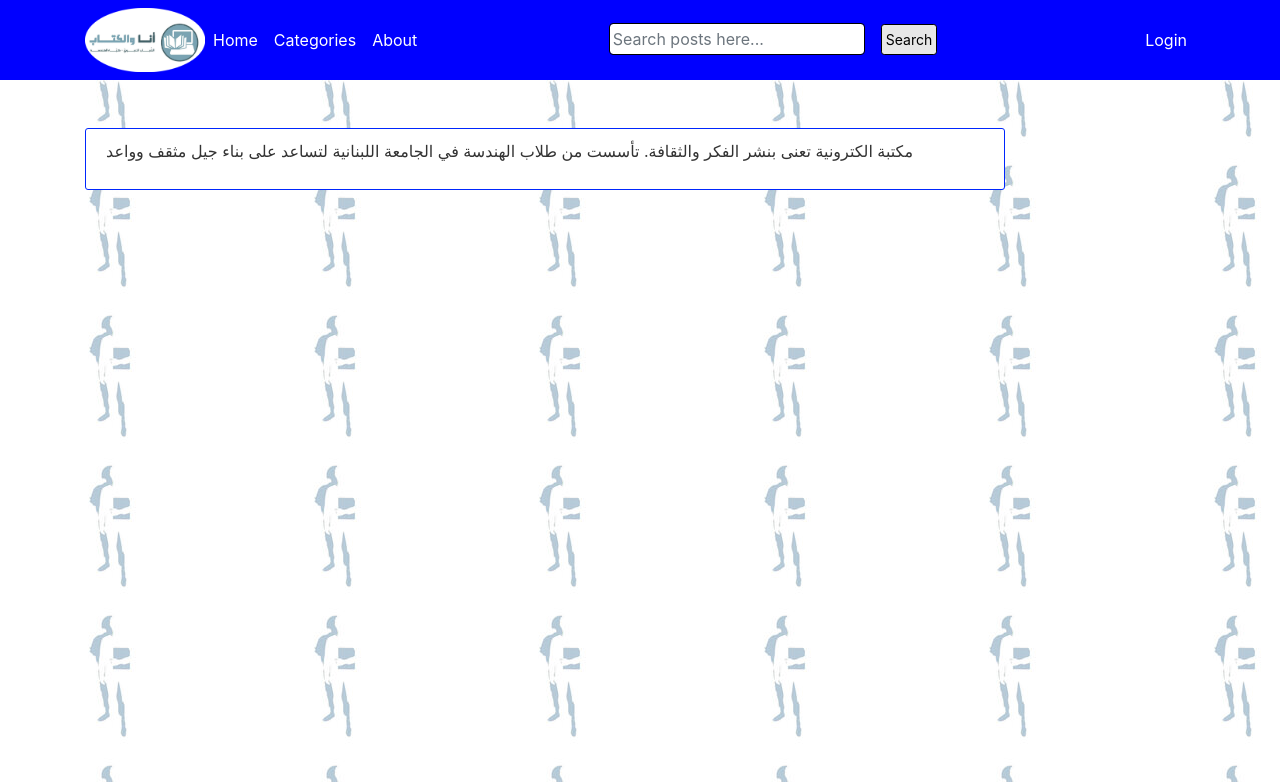
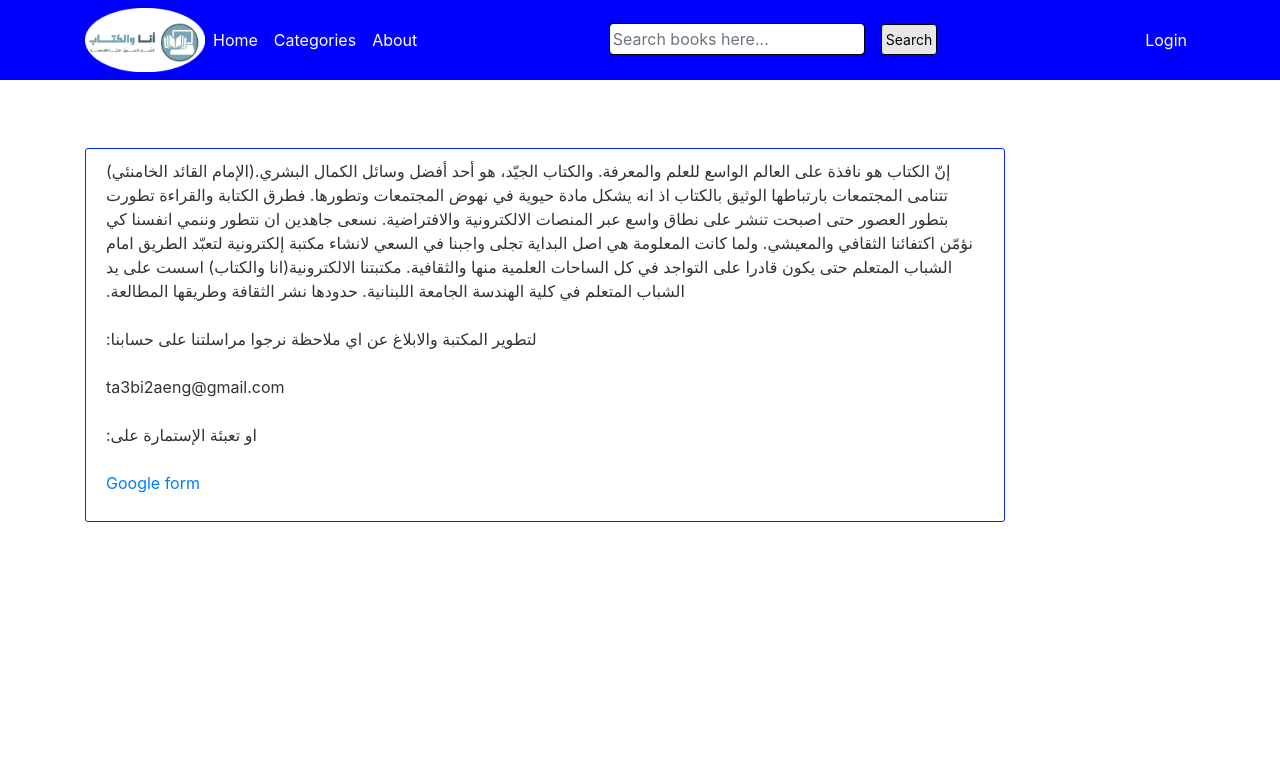
Before and after one commit to handase123/Electronic_Library, a Django app: page /about/ in a window 1280 px wide. Shown: the top 782 px of the page. Run offline with Django 3.2, Linux system fonts and the light colour scheme; some libraries are stand-ins or nearby versions.

Commit message:
final touch

```diff
--- a/blog/static/blog/css/main.css
+++ b/blog/static/blog/css/main.css
@@ -1,8 +1,9 @@
 body {
-    background : url('../images/background.jpg') ;
+    background : url('../images/background.JPG') no-repeat center fixed;
     color: #333333;
-    margin-top: 5rem;
+    margin-top: 100px;
   }
+
 
   h1.profile-name {
     color: black;
@@ -10,6 +11,10 @@ body {
 
   h2, h3, h4, h5, h6 {
     color: #444444;
+  }
+
+  h2 {
+      font-size: 15px;
   }
 
   ul {
--- a/blog/templates/blog/about.htm
+++ b/blog/templates/blog/about.htm
@@ -8,7 +8,24 @@
     <article class="media content-section mt-5">
         <div class="media-body">
           <p dir="rtl">
-            مكتبة الكترونية تعنى بنشر الفكر والثقافة. تأسست من طلاب الهندسة في الجامعة اللبنانية لتساعد على بناء جيل مثقف وواعد
+
+          إنّ الكتاب هو نافذة على العالم الواسع للعلم والمعرفة. والكتاب الجيّد، هو أحد أفضل وسائل الكمال البشري.(الإمام القائد الخامنئي)
+
+تتنامى المجتمعات بارتباطها الوثيق بالكتاب اذ انه يشكل مادة حيوية في نهوض المجتمعات وتطورها. فطرق الكتابة والقراءة تطورت بتطور العصور حتى اصبحت تنشر على نطاق واسع عبر المنصات الالكترونية والافتراضية.
+
+نسعى جاهدين ان نتطور وننمي انفسنا كي نؤمّن اكتفائنا الثقافي والمعيشي. ولما كانت المعلومة هي اصل البداية  تجلى واجبنا في السعي لانشاء مكتبة إلكترونية لتعبّد الطريق امام الشباب  المتعلم حتى يكون قادرا على التواجد في كل الساحات العلمية منها والثقافية.
+
+مكتبتنا الالكترونية(انا والكتاب) اسست على يد الشباب المتعلم في كلية الهندسة الجامعة اللبنانية. حدودها نشر الثقافة وطريقها المطالعة.
+
+<br><br>
+لتطوير المكتبة والابلاغ عن اي  ملاحظة نرجوا مراسلتنا على حسابنا:
+<br><br>
+ta3bi2aeng@gmail.com
+<br><br>
+او تعبئة الإستمارة على:
+<br><br>
+<a href="https://docs.google.com/forms/d/e/1FAIpQLSdxiR8On_SUiS-ZIthwrenovVPUXAOgqlT3eYZ6LvsK8MqpIA/viewform?usp=sf_link"> Google form </a>
+
           </p>
         </div>
     </article>
--- a/blog/templates/blog/base.htm
+++ b/blog/templates/blog/base.htm
@@ -17,7 +17,6 @@
 </head>
 
 <body>
-
     <header class="site-header">
         <nav class="navbar navbar-expand-md navbar-dark bg-steel fixed-top">
             <div class="container">
@@ -34,7 +33,7 @@
                     </div>
                     <form action="{% url 'search-bar' %}" method="GET" class="form-inline ">
                         {% csrf_token %}
-                        <input id="search_bar" class="form-control search-bar mt-1" type="text" name="search" id="id_q" placeholder="Search posts here..."
+                        <input id="search_bar" class="form-control search-bar mt-1" type="text" name="search" id="id_q" placeholder="Search books here..."
                             value="{{ request.GET.search }}">
                         <button class="btn btn-sm" type="submit">Search</button>
                     </form>
--- a/blog/templates/blog/post_cat.htm
+++ b/blog/templates/blog/post_cat.htm
@@ -6,7 +6,7 @@
 
         <article class="media content-section mt-3">
             <div class="media-body">
-                <h2>Posts for this category</h2>
+                <h2>Books for this category</h2>
             </div>
         </article>
 
```
Also changed, not shown: static/blog/css/main.css (+7 -2 lines), blog/static/blog/images/background.JPG (added), blog/static/blog/images/background.jpg (deleted), static/blog/images/background.JPG (added), static/blog/images/background.jpg (deleted).
